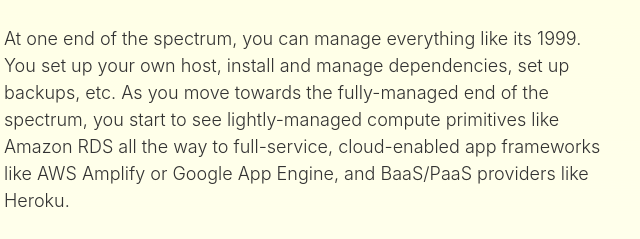
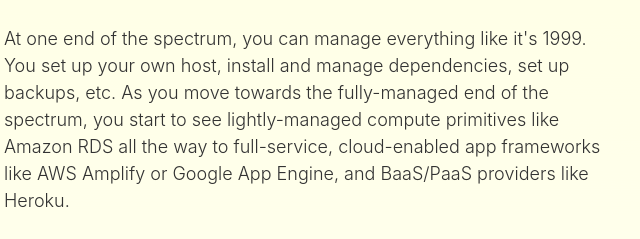
Before and after one commit to pietrorea/pietrorea.com, a Gatsby site: page /2022/01/28/reclaiming-the-lost-art-of-linux-server-administration in a window 1280 px wide. Shown: the part 699-938 px from the top of the page, 330-970 px from the left. Built offline with nearby package versions, Linux system fonts and the light colour scheme; Gatsby itself is replaced by a stand-in of ours.

Commit message:
Typo. Thanks @aloomba!

```diff
--- a/src/content/2022-01-28-reclaiming-the-lost-art-of-linux-server-administration.md
+++ b/src/content/2022-01-28-reclaiming-the-lost-art-of-linux-server-administration.md
@@ -13,7 +13,7 @@
 
 There's the axis of [new vs. old tech](https://mcfunley.com/choose-boring-technology) and also of build vs. buy. Finally, there's the decision to use **managed vs. unmanaged services**. This last one is the topic of this blog post.
 
-At one end of the spectrum, you can manage everything like its 1999. You set up your own host, install and manage dependencies, set up backups, etc. As you move towards the fully-managed end of the spectrum, you start to see lightly-managed compute primitives like Amazon RDS all the way to full-service, cloud-enabled app frameworks like AWS Amplify or Google App Engine, and BaaS/PaaS providers like Heroku.
+At one end of the spectrum, you can manage everything like it's 1999. You set up your own host, install and manage dependencies, set up backups, etc. As you move towards the fully-managed end of the spectrum, you start to see lightly-managed compute primitives like Amazon RDS all the way to full-service, cloud-enabled app frameworks like AWS Amplify or Google App Engine, and BaaS/PaaS providers like Heroku.
 
 The default position at most places I come across is to go as managed as you can tolerate, usually to save on engineering effort. But how did we manage to ship anything just 10 years ago, when most of these options weren't available?
 
```
